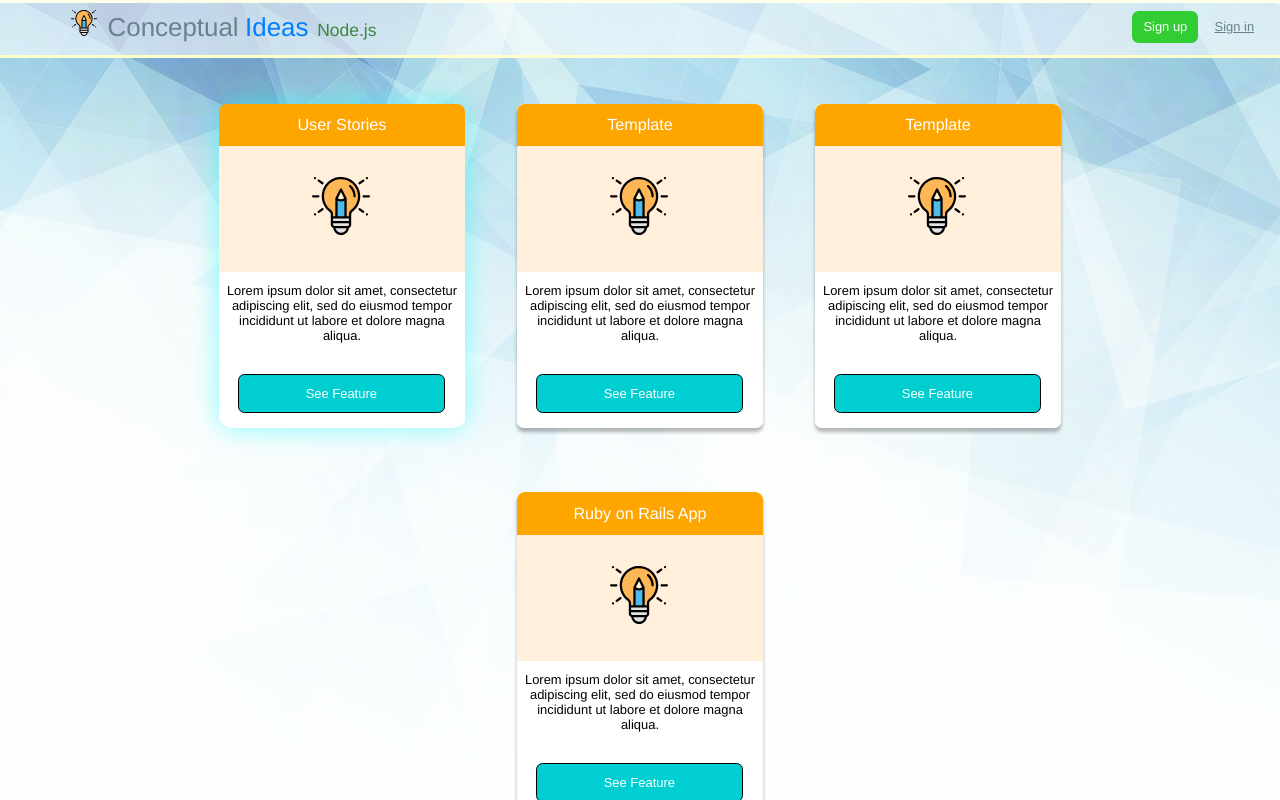
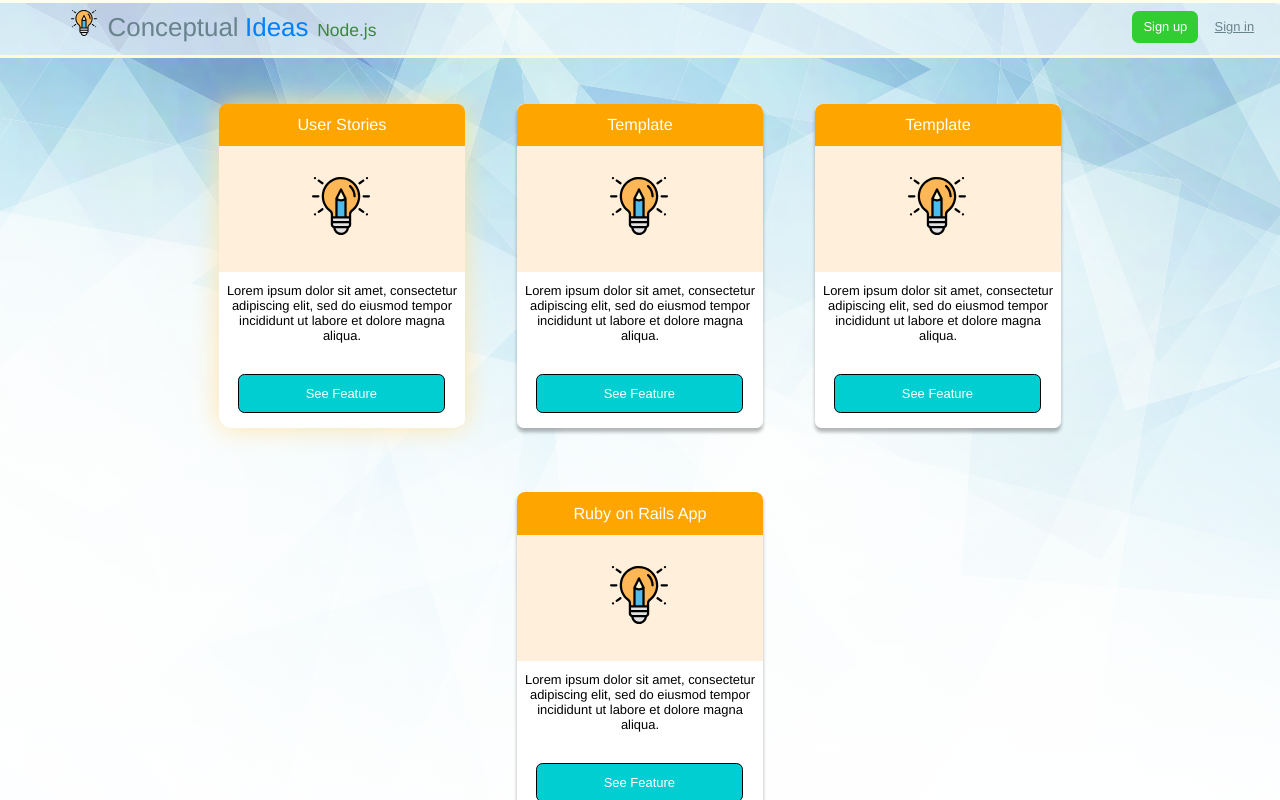
Before and after one commit to kyotee/Conceptual_Ideas_Node_JS, a React (Create React App) app in the folder views/: page / in a window 1280 px wide. In both pictures the pointer is over the element 341 px from the left and 265 px from the top of the page. Shown: the top 800 px of the page. Built offline with nearby package versions, Linux system fonts and the light colour scheme.

Commit message:
application hover color change

```diff
--- a/views/src/stylesheets/user_applications.scss
+++ b/views/src/stylesheets/user_applications.scss
@@ -45,9 +45,9 @@ $default-fonts: Helvetica, Arial, sans-serif;
     -webkit-border-radius: 1em;
     -moz-border-radius: 1em;
     border-radius: 1em;
-    -webkit-box-shadow: 0em 0em 2em 0em rgba(0, 255, 255, 0.47);
-    -moz-box-shadow: 0em 0em 2em 0em rgba(0, 255, 255, 0.47);
-    box-shadow: 0em 0em 2em 0em rgba(0, 255, 255, 0.47)
+    -webkit-box-shadow: 0em 0em 2em 0em rgba(253, 227, 167, 1);
+    -moz-box-shadow: 0em 0em 2em 0em rgba(253, 227, 167, 1);
+    box-shadow: 0em 0em 2em 0em rgba(253, 227, 167, 1)
 }
 
 .header-apps, .image-apps, .describe-apps, .button-apps, .button-apps-container {
```
